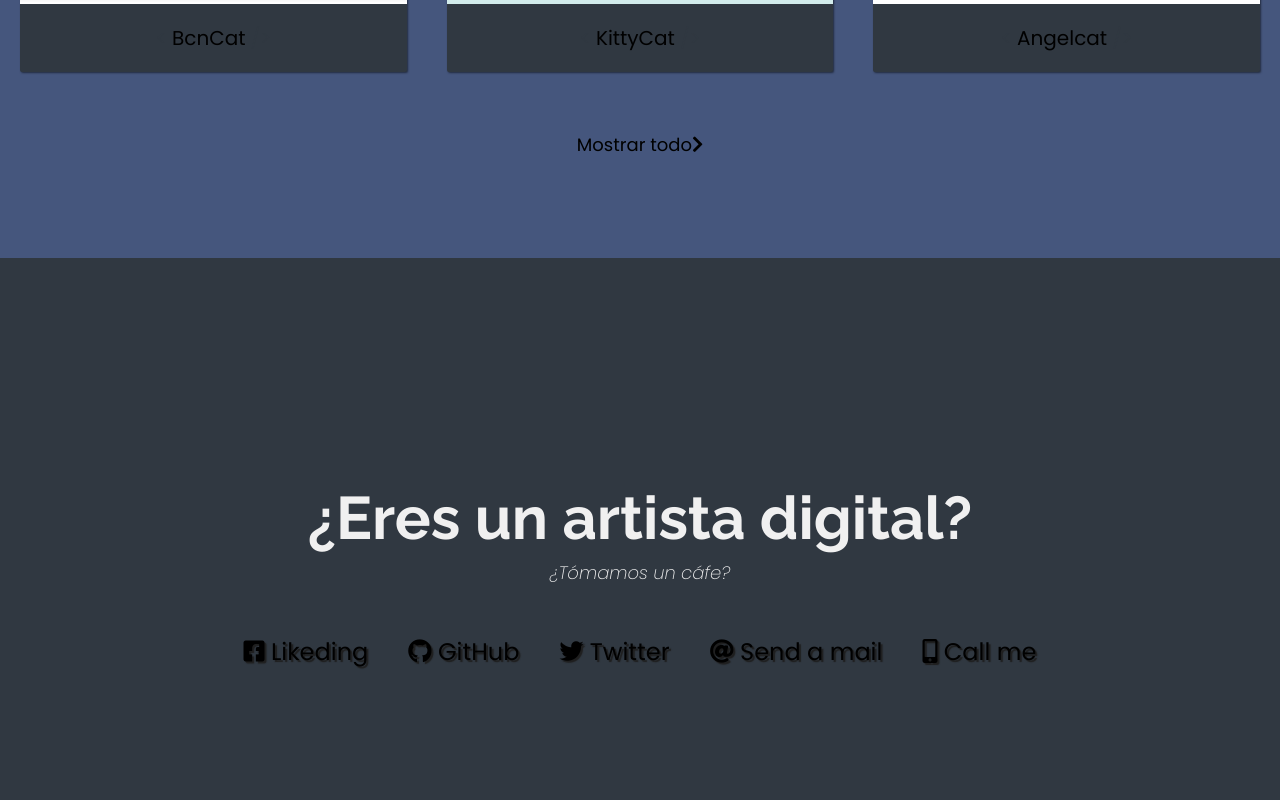
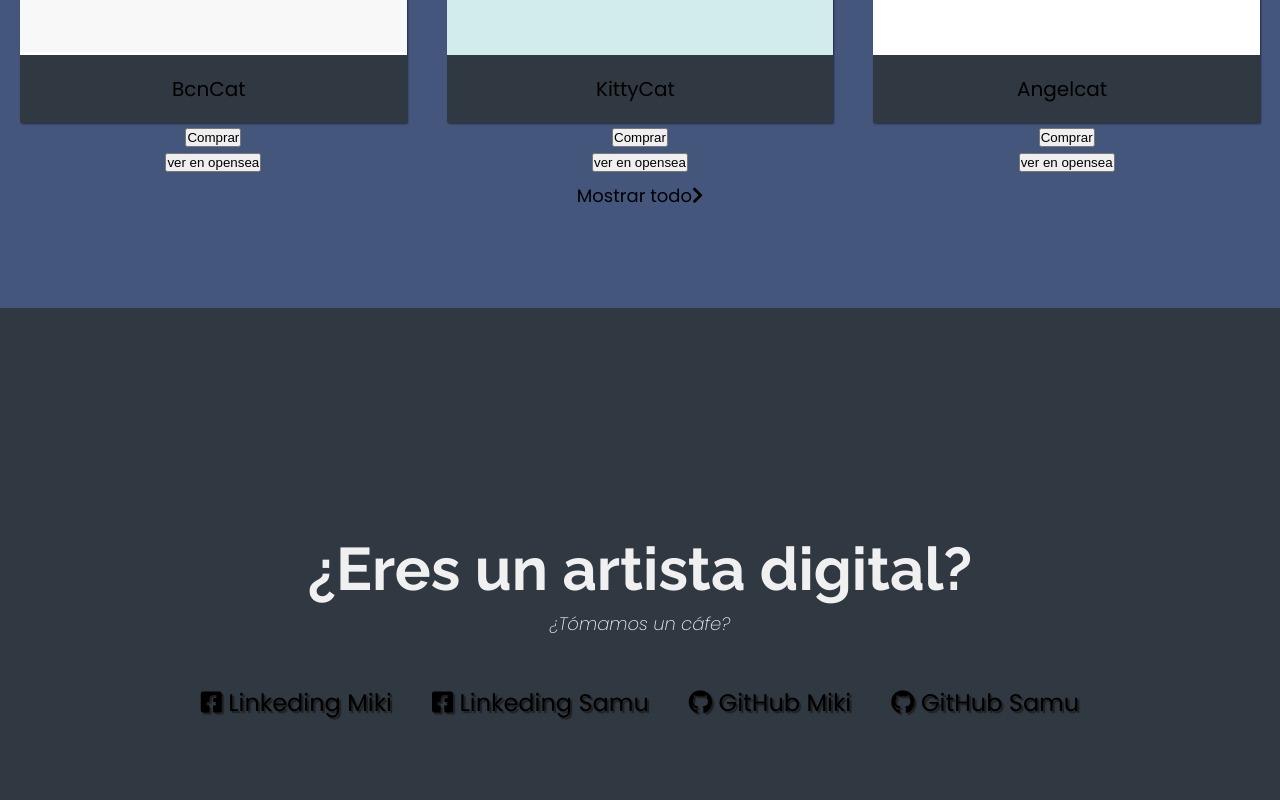
Before and after one commit to SamuelZambrana/TheSakeProject, a website: page src/web/index.html in a window 1280 px wide. Shown: the part 1560-2360 px from the top of the page. Drawn offline with Linux system fonts and the light colour scheme.

Commit message:
Front Botones y sesiones pagina

```diff
--- a/src/web/index.html
+++ b/src/web/index.html
@@ -29,13 +29,13 @@
     <nav id="navbar" class="nav">
         <ul class="nav-list">
           <li>
-            <a href="#Comprar">Comprar</a>
+            <a href="#welcome-section">Inicio</a>
           </li>
           <li>
-            <a href="#Coleccion">Coleccion</a>
+            <a href="#projects">Coleccion</a>
           </li>
           <li>
-            <a href="#Crea-NFTs">Crea NFTs</a>
+            <a href="#contact">Crea NFTs</a>
         </li>
         </ul>
         <input type="button" id="metamaskButton" value="Conectar Wallet"> <!-- Boton -->
@@ -53,7 +53,7 @@
       <h2 class="projects-section-header">The saki collection</h2>
       <div class="projects-grid">
         <a
-          href="https://github.com/SamuelZambrana/DappMarketPlace/blob/PracticaFinal_SZG/README.md"
+          href=""
           target="_blank"
           class="project project-tile"
         >
@@ -67,9 +67,15 @@
             BcnCat
             <span class="code">&#47;&gt;</span>
           </p>
+          <div>
+            <input type="button" id="Comprar" value="Comprar"> <!-- Boton -->
+        </div>
+        <div>
+          <input type="button" id="Ver-Opensea" value="ver en opensea"> <!-- Boton -->
+      </div>
         </a>
         <a
-          href="https://github.com/SamuelZambrana/DAppsDeFiStake"
+          href=""
           target="_blank"
           class="project project-tile"
         >
@@ -83,9 +89,15 @@
             KittyCat
             <span class="code">&#47;&gt;</span>
           </p>
+          <div>
+            <input type="button" id="Comprar" value="Comprar"> <!-- Boton -->
+        </div>
+        <div>
+          <input type="button" id="Ver-Opensea" value="ver en opensea"> <!-- Boton -->
+      </div>
         </a>
         <a
-          href="https://github.com/SamuelZambrana/DAppsLoteria"
+          href=""
           target="_blank"
           class="project project-tile"
         >
@@ -99,6 +111,12 @@
             Angelcat
             <span class="code">&#47;&gt;</span>
           </p>
+          <div>
+            <input type="button" id="Comprar" value="Comprar"> <!-- Boton -->
+        </div>
+        <div>
+          <input type="button" id="Ver-Opensea" value="ver en opensea"> <!-- Boton -->
+      </div>
         </a>
       </div>
       <a
@@ -116,29 +134,27 @@
     </div>
     <div class="contact-links">
       <a
+        href="https://www.linkedin.com/in/miquel-redondo-i-catot-3ba836170/"
+        target="_blank"
+        class="btn contact-details"
+        ><i class="fab fa-facebook-square"></i> Linkeding Miki</a>
+        <a
         href="https://www.linkedin.com/in/samuel-zambrana-gonzález-842561230/"
         target="_blank"
         class="btn contact-details"
-        ><i class="fab fa-facebook-square"></i> Likeding</a
-      >
+        ><i class="fab fa-facebook-square"></i> Linkeding Samu</a>
       <a
+        id="profile-link"
+        href="https://github.com/MikiRedo"
+        target="_blank"
+        class="btn contact-details"
+        ><i class="fab fa-github"></i> GitHub Miki</a>
+        <a
         id="profile-link"
         href="https://github.com/SamuelZambrana"
         target="_blank"
         class="btn contact-details"
-        ><i class="fab fa-github"></i> GitHub</a
-      >
-      <a
-        href="https://twitter.com/freecodecamp"
-        target="_blank"
-        class="btn contact-details"
-        ><i class="fab fa-twitter"></i> Twitter</a
-      >
-      <a href="/cdn-cgi/l/email-protection#e2879a838f928e87a2879a838f928e87cc818d8f" class="btn contact-details"><i class="fas fa-at"></i> Send a mail</a
-      >
-      <a href="tel:744636457" class="btn contact-details"
-        ><i class="fas fa-mobile-alt"></i> Call me</a
-      >
+        ><i class="fab fa-github"></i> GitHub Samu</a>
     </div>
   </section>
   <!-- END CONTACT SECTION -->
```
